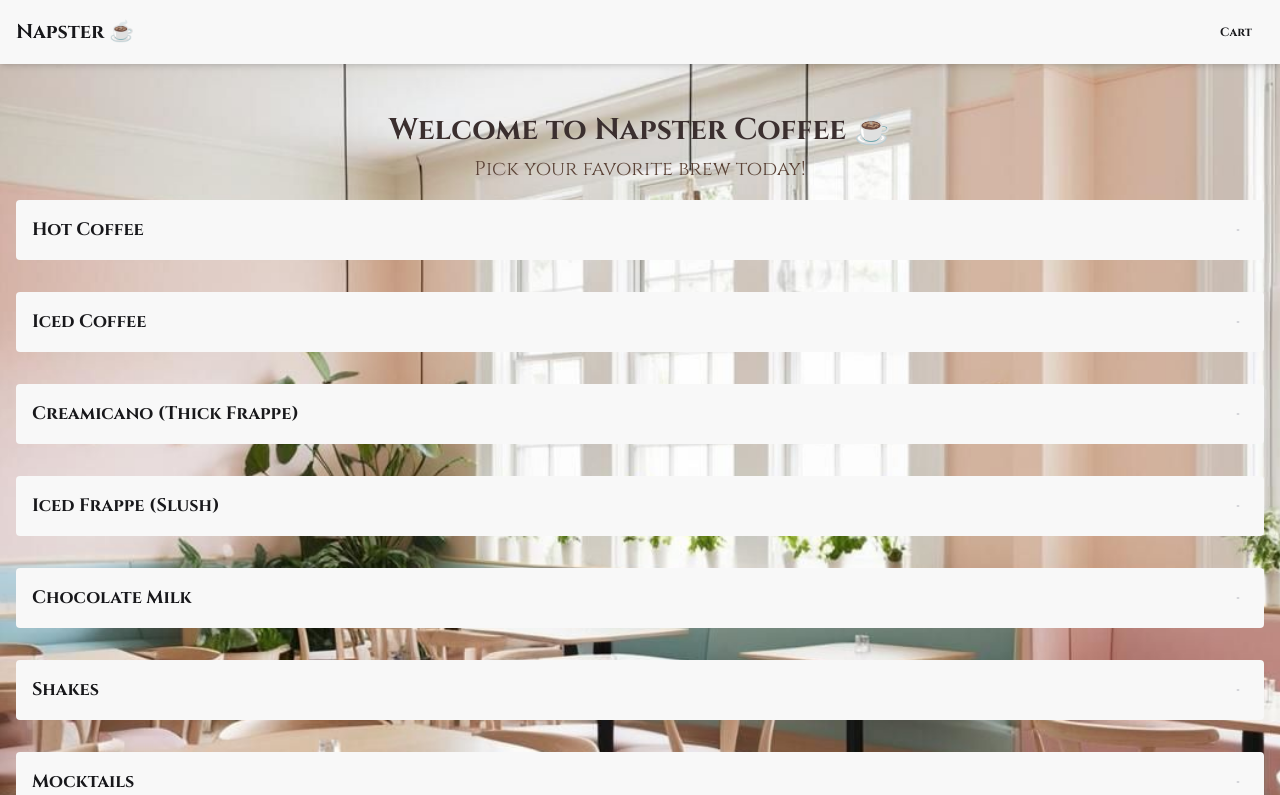
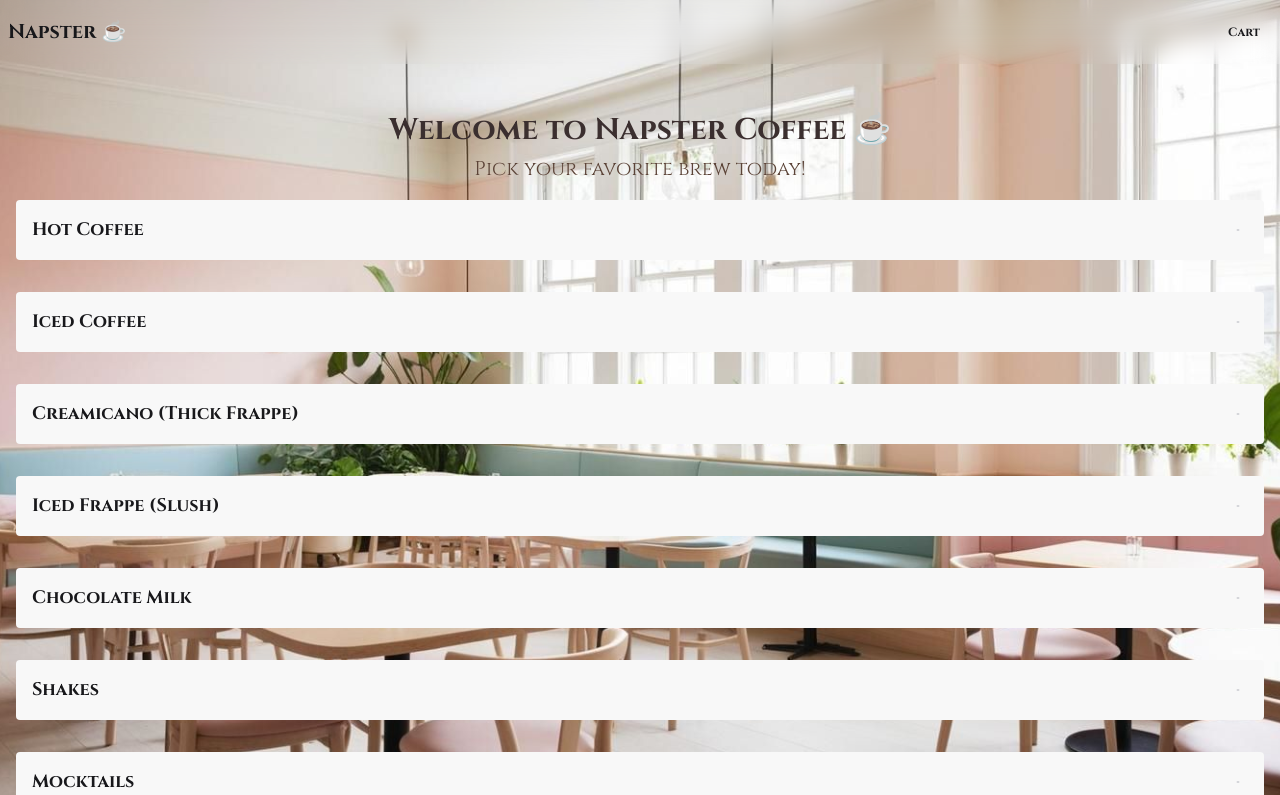
Before and after one commit to Apoorva-Pant/qr-menu-app, a Next.js app: page / in a window 1280 px wide. Shown: the top 795 px of the page. Built offline with nearby package versions, Linux system fonts and the light colour scheme.

Commit message:
updated bg image

```diff
--- a/app/layout.jsx
+++ b/app/layout.jsx
@@ -13,10 +13,12 @@ export const metadata = {
 export default function RootLayout({ children }) {
   return (
     <html lang="en">
-  <body className={`${cinzel.className} bg-[url('/coffee-bg.jpg')] bg-cover bg-center min-h-screen`}>
+  <body className={`${cinzel.className} bg-[url('/coffee-bg.jpg')] bg-cover bg-center bg-fixed min-h-screen`}>
   <CartProvider>
     <Navbar />
-    <main className="pt-24 px-4">{children}</main>
+   <main className="pt-24 min-h-screen px-4 bg-transparent">
+  {children}
+</main>
   </CartProvider>
 </body>
 
--- a/components/Navbar.jsx
+++ b/components/Navbar.jsx
@@ -10,7 +10,7 @@ export default function Navbar() {
   const totalItems = cart.reduce((sum, item) => sum + item.quantity, 0);
 
   return (
-    <div className="navbar bg-base-200 fixed top-0 left-0 w-full z-50 shadow-md px-4">
+   <div className="navbar bg-base-200/80 backdrop-blur-md fixed top-0 left-0 w-full z-50">
       <div className="container mx-auto flex justify-between items-center w-full">
         {pathname === "/cart" ? (
           <Link href="/" className="btn btn-ghost text-sm">
```
